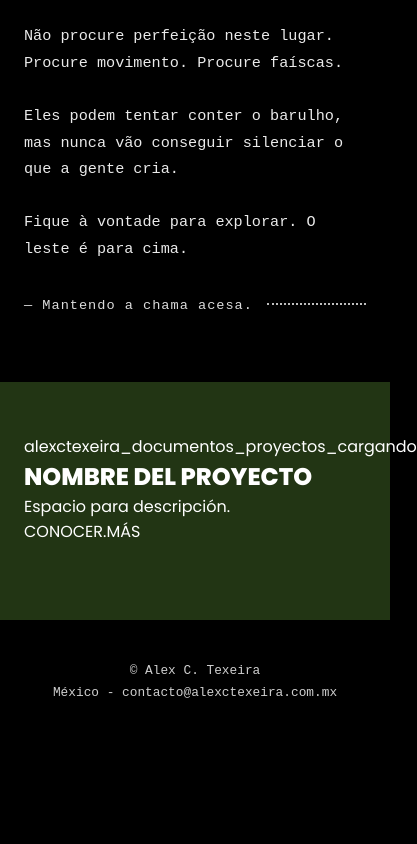
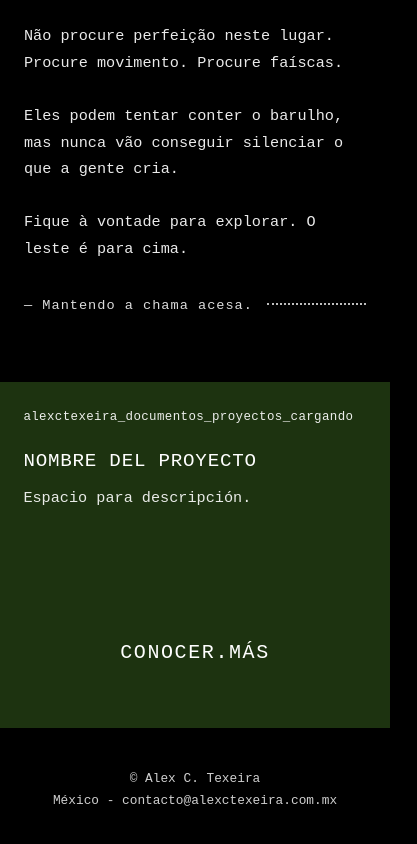
Before and after one commit to alexctexeira240201/alexctexeira240201.github.io, a plain HTML site: page index.html in a window 390 px wide. Shown: the part 1562-2406 px from the top of the page, 417 px wide, since content can reach past the window. Before the commit the page ends 2306 px from the top, so only its background shows below. Drawn offline with Linux system fonts and the light colour scheme; no server answers; a web font is replaced by a local one.

Commit message:
Update style.css

```diff
--- a/style.css
+++ b/style.css
@@ -11,7 +11,7 @@
 :root {
   --bg-black: #000000;
   --olive-mid: #4e6536;
-  --olive-dark: #223514;
+  --olive-dark: #1d3310;
   --olive-text: #8ba078;
   --gray-hero: #c6d0d9;
   --white: #ffffff;
@@ -120,7 +120,6 @@ a {
   overflow: hidden;
 }
 
-/* Degradado sutil para que el texto siempre se lea bien sobre cualquier foto */
 .blog-carousel::before {
   content: "";
   position: absolute;
@@ -249,85 +248,73 @@ a {
   white-space: pre-line;
 }
 
-/* ================= PROYECTOS (FRANJA VERDE) ================= */
+/* ================= PROYECTOS ESTILO TOP / DEMA ================= */
 .projects-section {
   background-color: var(--olive-dark);
-  padding: 52px 24px;
+  padding: 28px 6% 34px;
+  font-family: var(--font-mono);
 }
 
-.project-card {
-  max-width: 960px;
+.dema-project-card {
+  max-width: 1120px;
   margin: 0 auto;
-  display: grid;
-  grid-template-columns: 220px 1fr;
-  gap: 36px;
-  align-items: center;
+  min-height: 260px;
+  display: flex;
+  flex-direction: column;
+  justify-content: space-between;
 }
 
-.project-thumb {
-  width: 220px;
-  height: 250px;
-  border-radius: 32px;
-  background-color: var(--gray-hero);
-  background-size: cover;
-  background-position: center;
-  display: flex;
-  align-items: center;
-  justify-content: center;
-  color: #000;
-  font-weight: 700;
-  overflow: hidden;
-  box-shadow: 0 10px 25px rgba(0, 0, 0, 0.35);
+.dema-file-path {
+  text-align: right;
+  font-size: 0.92rem;
+  letter-spacing: 0.03em;
+  color: rgba(255, 255, 255, 0.92);
+  word-break: break-all;
+  margin-bottom: 26px;
 }
 
-.project-thumb img {
-  width: 100%;
-  height: 100%;
-  object-fit: cover;
-  display: block;
+.dema-project-body {
+  padding-left: 6%;
+  max-width: 760px;
+  margin-bottom: 42px;
 }
 
-.project-info {
-  display: flex;
-  flex-direction: column;
-  align-items: flex-start;
+.dema-project-title {
+  font-family: var(--font-mono);
+  font-size: clamp(1.2rem, 2.4vw, 1.55rem);
+  font-weight: normal;
+  text-transform: uppercase;
+  letter-spacing: 0.04em;
+  color: var(--white);
+  margin-bottom: 14px;
 }
 
-.project-title {
-  font-family: var(--font-display);
-  font-weight: 900;
-  font-size: clamp(1.8rem, 4.2vw, 3rem);
-  line-height: 1.05;
+.dema-project-desc {
+  font-family: var(--font-mono);
+  font-size: clamp(0.95rem, 1.5vw, 1.1rem);
+  line-height: 1.65;
+  color: rgba(255, 255, 255, 0.9);
+}
+
+.dema-project-footer {
+  text-align: center;
+  margin-top: auto;
+}
+
+.dema-btn-more {
+  display: inline-block;
+  font-family: var(--font-mono);
+  font-size: 1.25rem;
+  letter-spacing: 0.08em;
   text-transform: uppercase;
   color: var(--white);
-  margin-bottom: 10px;
+  padding: 6px 16px;
+  transition: color 0.2s ease, transform 0.2s ease;
 }
 
-.project-desc {
-  font-family: var(--font-display);
-  font-weight: 300;
-  font-size: 1rem;
-  line-height: 1.5;
-  color: var(--olive-text);
-  margin-bottom: 28px;
-}
-
-.btn-conocer {
-  display: inline-block;
-  background-color: var(--gray-hero);
-  color: var(--bg-black);
-  font-family: var(--font-display);
-  font-weight: 800;
-  font-size: 1rem;
-  padding: 12px 64px;
-  border-radius: 999px;
-  text-transform: lowercase;
-  transition: transform 0.2s ease, background-color 0.2s ease;
-}
-
-.btn-conocer:hover {
-  background-color: var(--white);
-  transform: translateY(-2px);
+.dema-btn-more:hover {
+  color: #fce300;
+  transform: scale(1.04);
 }
 
 /* ================= FOOTER ================= */
@@ -400,12 +387,11 @@ a {
   .blog-title-link {
     text-align: left;
   }
-  .project-card {
-    grid-template-columns: 1fr;
-    text-align: center;
-    justify-items: center;
+  .dema-file-path {
+    text-align: left;
+    font-size: 0.78rem;
   }
-  .project-info {
-    align-items: center;
+  .dema-project-body {
+    padding-left: 0;
   }
 }
```
